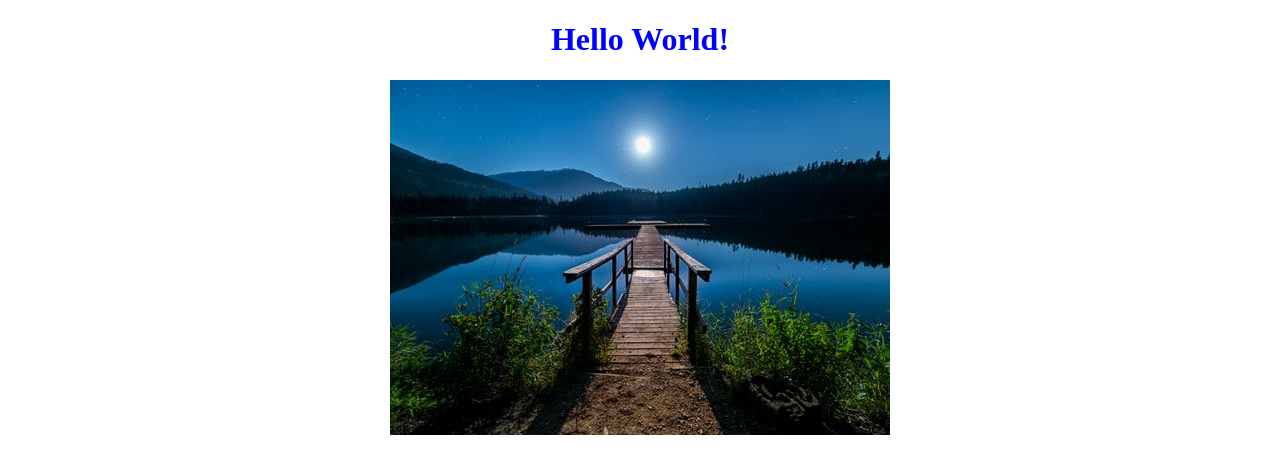
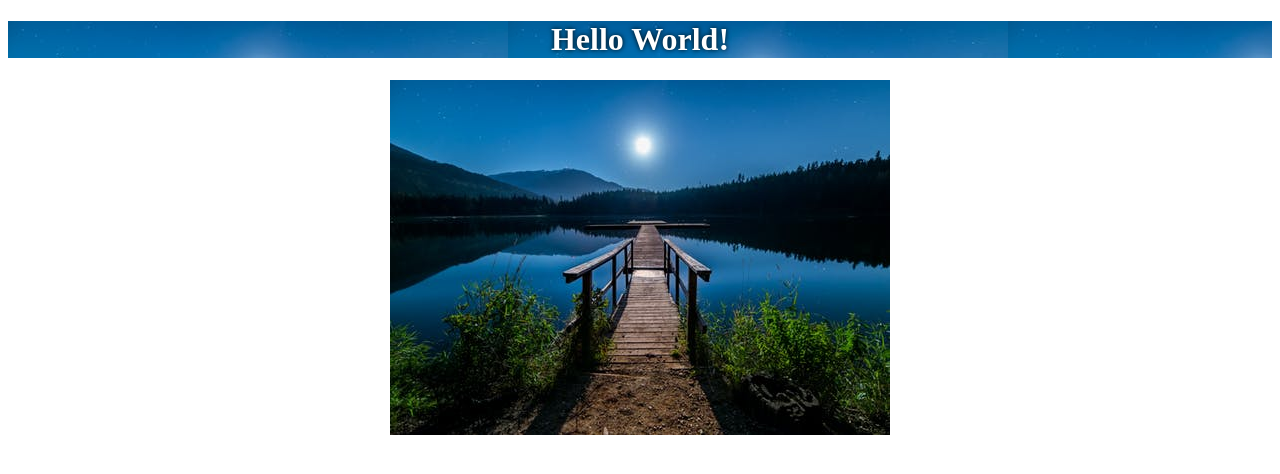
Before and after one commit to MorganCaron/webpack-config-generator, a website built with webpack: page src/index.html in a window 1280 px wide. Built offline with nearby package versions, Linux system fonts and the light colour scheme.

Commit message:
Update style

```diff
--- a/src/sass/style.sass
+++ b/src/sass/style.sass
@@ -1,4 +1,6 @@
 @import '../css/style'
 
 h1
-	color: blue
+	background-image: url("../img/example.jpg")
+	color: white
+	text-shadow: 0 0 5px black
```
